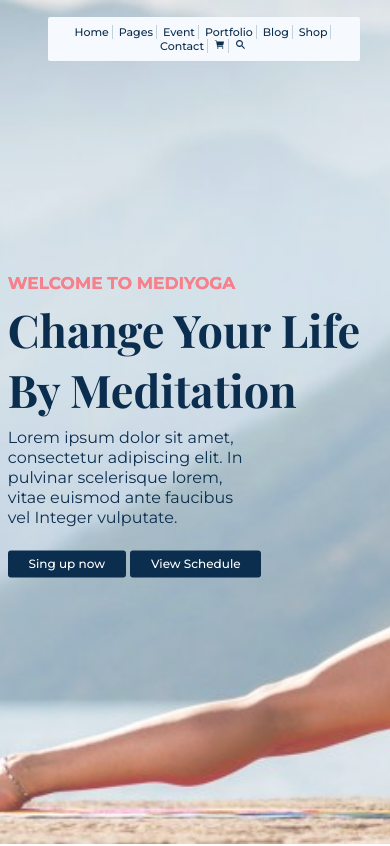
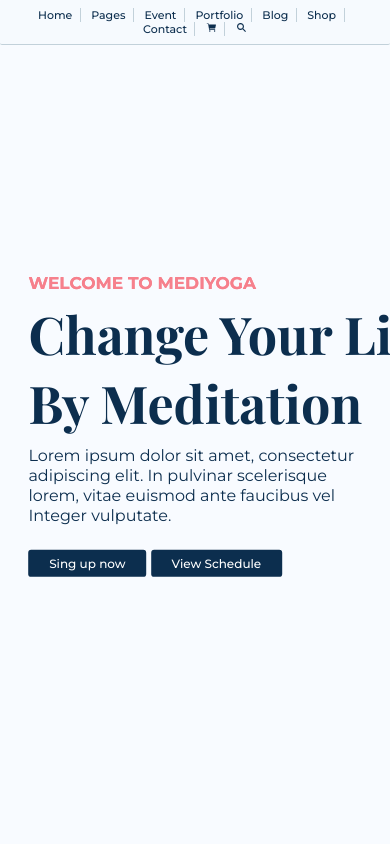
Before and after one commit to maoritz/mediYoga, a plain HTML site: page index.html in a window 390 px wide. Shown: the top 846 px of the page. Drawn offline with nearby package versions, Linux system fonts and the light colour scheme; a web font is replaced by a local one.

Commit message:
sizing elements , navigation bar

```diff
--- a/css/queries.css
+++ b/css/queries.css
@@ -103,9 +103,6 @@
   .about-us-box {
     width: 70%;
   }
-  .about-us-section h4 {
-    text-align: center;
-  }
   .about-us-image {
     display: none;
   }
@@ -167,14 +164,15 @@
   }
 
   /* ----- STICKY NAVIGATOIN ----- */
+  .nav {
+    padding: 0;
+  }
   .sticky-nav {
     display: block;
     z-index: 9999;
     position: fixed;
-    margin-left: 10%;
-    width: 80%;
+    width: 100%;
     text-align: center;
-    margin-top: 2%;
   }
 
   .sticky-nav-list {
@@ -182,13 +180,14 @@
     background-color: #f6fafe;
     border-radius: 2px;
     padding: 8px;
+    border-bottom: 1px #c2d1da solid;
   }
 
   .sticky-nav-list li {
     display: inline-block;
-    font-size: 62.5%;
-    margin-right: 1%;
-    padding-right: 1%;
+    font-size: 15px;
+    margin-right: 2%;
+    padding-right: 2%;
     text-align: center;
     border-right: 1px #c2d1da solid;
     font-size: 11px;
@@ -196,7 +195,8 @@
 
   .sticky-nav-list li:last-of-type {
     border: none;
-    padding-right: 0;
+    padding: 0;
+    margin: 0;
   }
 }
 
@@ -212,7 +212,21 @@
   }
 
   h1 {
-    font-size: 45px;
+    font-size: 52px;
+  }
+  .header {
+    background-image: none;
+    background-color: #f8fbff;
+  }
+
+  .hero-text-box {
+    position: relative;
+    text-align: start;
+    padding-left: 6%;
+  }
+
+  .hero-text-box p {
+    width: 77%;
   }
 
   cite {
--- a/css/style.css
+++ b/css/style.css
@@ -26,6 +26,7 @@ body {
   color: #0c2e4e;
   box-sizing: border-box;
   width: fit-content;
+  overflow-x: hidden;
 }
 
 /* ----------------------------------------------- */
--- a/index.html
+++ b/index.html
@@ -48,7 +48,7 @@
         </nav>
         <div class="hero-text-box row">
             <h4>Welcome to mediyoga</h4>
-            <h1>Change Your Life <br> By Meditation</h1>
+            <h1>Change Your Life <br class="br-header"> By Meditation</h1>
             <p>Lorem ipsum dolor sit amet, consectetur adipiscing elit. In pulvinar scelerisque lorem, vitae euismod ante faucibus vel Integer vulputate.</p>
                 <a href="#" class="btn">Sing up now</a>
                 <a href="#" class="btn">View Schedule</a>
```
